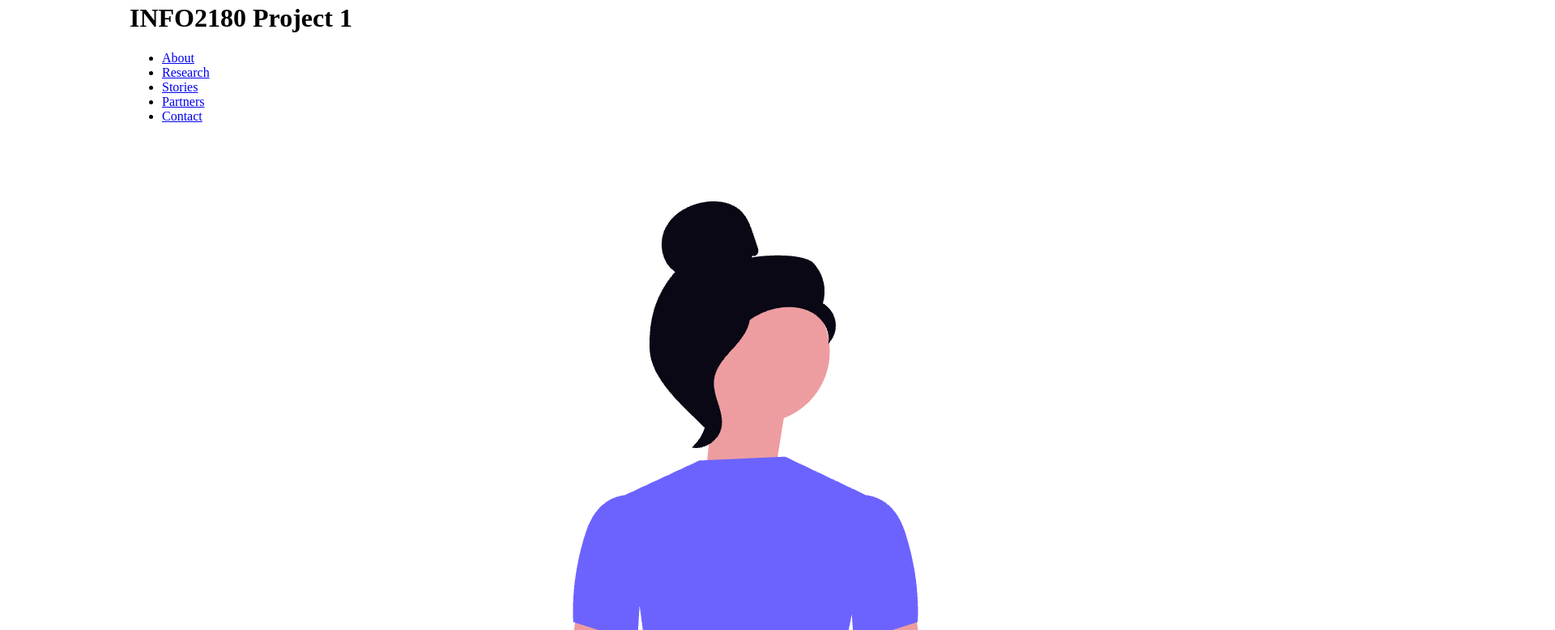
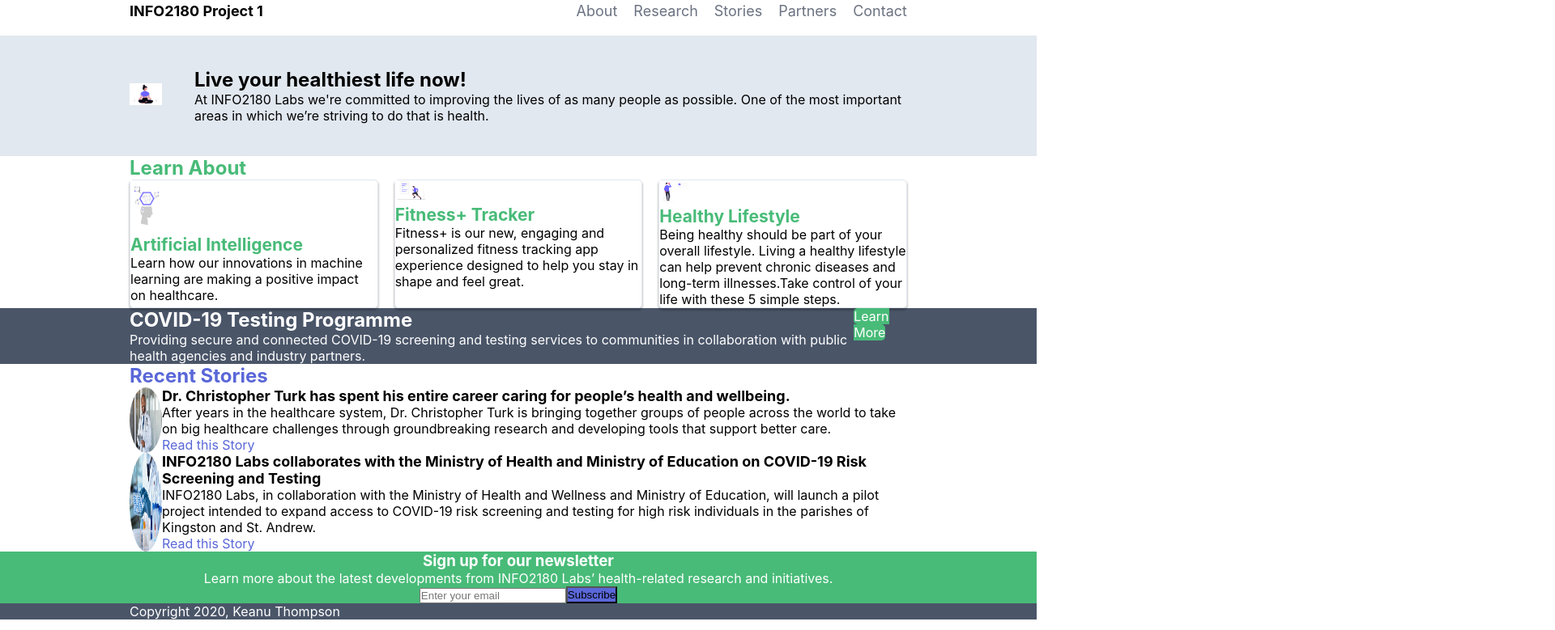
Before and after one commit to keanuty/info2180-project1, a plain HTML site: page index.html in a window 1280 px wide. Shown: the part 17-796 px from the top of the page at 81% size, 1920 px wide, since content can reach past the window. Drawn offline with Linux system fonts and the light colour scheme.

Commit message:
Minor styling changes

```diff
--- a/styles.css
+++ b/styles.css
@@ -1,11 +1,166 @@
 /* Add your CSS to this file */
-body {
+body
+{
     margin: 0;
     font-size: 16px;
 }
 
-.container {
+.container
+{
     margin: 0 auto;
     max-width: 960px;
     width: 100%;
 }
+
+*
+{
+    margin: 0;
+    padding: 0;
+}
+
+a
+{
+    color: #6b7280;
+    text-decoration: none;
+}
+
+a:hover
+{
+    color: #5A67D8;
+}
+
+html
+{
+    font-family: -apple-system, BlinkMacSystemFont, "Segoe UI", Roboto, "Helvetica Neue", Arial, "Noto Sans", sans-serif;
+}
+
+img
+{
+    width: 40px;
+}
+
+header
+{
+    background-color: white;
+    padding: 20px 0;
+}
+
+header, header h1
+{
+    font-size: 18px;
+}
+
+header .container, .testing .container, .stories article
+{
+    display: flex;
+    justify-content: space-between;
+}
+
+header nav ul
+{
+    list-style: none;
+    display: flex;
+    gap: 20px;
+}
+
+.overview-hero
+{
+    background-color: #E2E8F0;
+}
+
+.overview-hero .container
+{
+    display: flex;
+    align-items: center;
+    gap: 40px;
+    padding: 40px 0;
+}
+
+.learn-about h2
+{
+    font-size: 24px;
+    color: #48BB78
+}
+
+.cards
+{
+    display: grid;
+    grid-template-columns: repeat(3, 1fr);
+    gap: 20px;
+}
+
+.card
+{
+    border: 1px solid #E2E8F0;
+    box-shadow: 0 2px 2px 1px rgba(0, 0, 0, 0.2);
+    border-radius: 5px;
+}
+
+.card h3
+{
+    font-size: 21px;
+    color: #48BB78
+}
+
+.testing
+{
+    color: white;
+    background-color: #4A5568;
+}
+
+.testing a
+{
+    color: white;
+    background-color: #48BB78;
+    border-radius: 5px;
+}
+
+.stories h2, .stories a
+{
+    color: #5A67D8
+}
+
+.stories h3
+{
+    font-size: 18px;
+}
+
+.stories img
+{
+    border-radius: 50%;
+}
+
+.newsletter
+{
+    color: white;
+    background-color: #48BB78;
+}
+
+.newsletter button
+{
+    background-color: #5A67D8;
+}
+
+.newsletter .container
+{
+    display: flex;
+    flex-direction: column;
+    align-items: center;
+}
+
+.newsletter h3
+{
+    text-align: center;
+}
+
+.newsletter form
+{
+    display: flex;
+    justify-content: center;
+}
+
+footer
+{
+    color: white;
+    background-color: #4A5568;
+}
```
